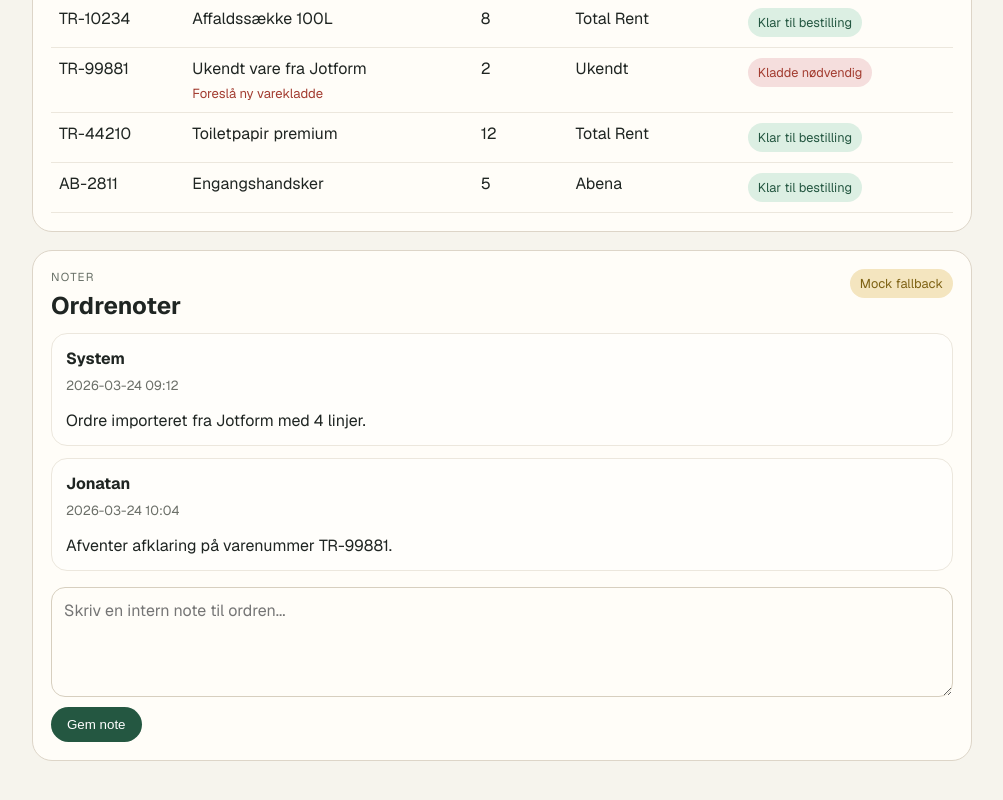
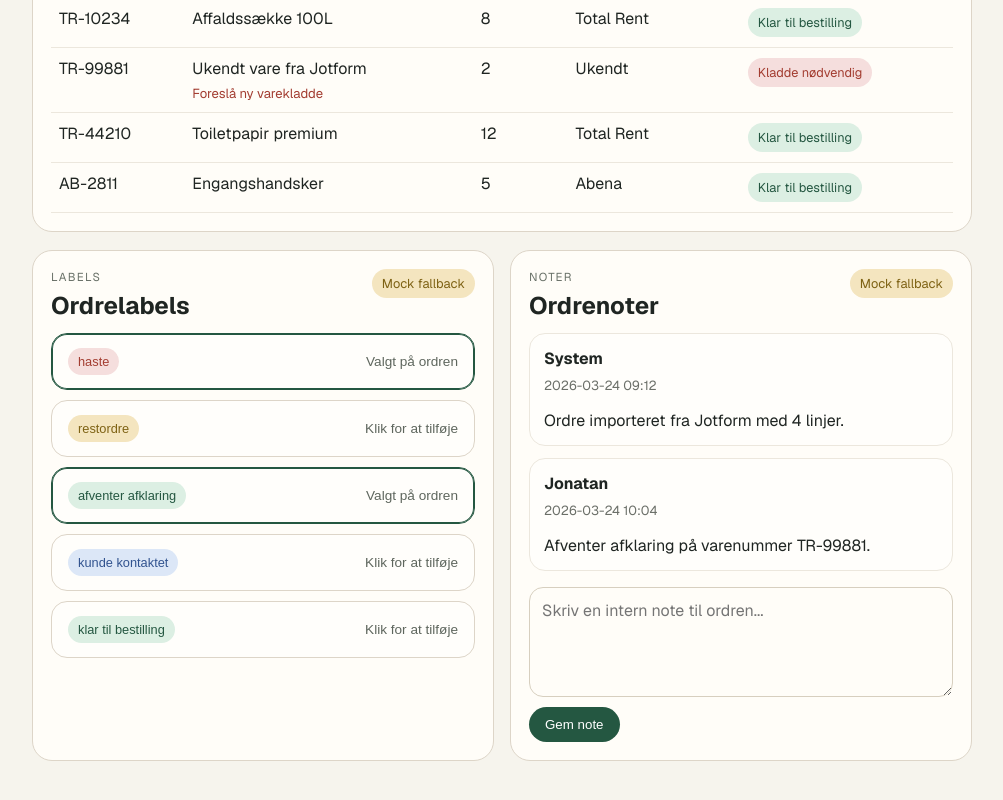
Before and after one commit to agd2d/Bestilling, a Next.js app in the folder implementation/: page /orders/req-2026-031 in a window 1280 px wide. Shown: the part 682-1482 px from the top of the page, without its empty margins (138-1141 px from the left). Built offline with nearby package versions, Linux system fonts and the light colour scheme; no server answers.

Commit message:
Add interactive order labels

```diff
--- /dev/null
+++ b/implementation/app/api/orders/requests/[id]/labels/route.ts
@@ -0,0 +1,54 @@
+import { NextResponse } from "next/server";
+import { isDevAuthBypassed } from "@/lib/env";
+import { toggleOrderLabel } from "@/lib/orders/order-label-actions";
+import { createClient } from "@/lib/supabase/server";
+
+export async function POST(
+  request: Request,
+  context: { params: Promise<{ id: string }> }
+) {
+  try {
+    let isAuthorized = false;
+
+    if (isDevAuthBypassed()) {
+      isAuthorized = true;
+    } else {
+      const authClient = await createClient();
+      const {
+        data: { user },
+      } = await authClient.auth.getUser();
+      isAuthorized = Boolean(user);
+    }
+
+    if (!isAuthorized) {
+      return NextResponse.json({ error: "Ikke autoriseret" }, { status: 401 });
+    }
+
+    const { id } = await context.params;
+    const body = (await request.json()) as { labelId?: string; selected?: boolean };
+
+    if (!body.labelId || typeof body.selected !== "boolean") {
+      return NextResponse.json({ error: "Label-oplysninger mangler" }, { status: 400 });
+    }
+
+    const result = await toggleOrderLabel({
+      requestId: id,
+      labelId: body.labelId,
+      selected: body.selected,
+    });
+
+    if (!result.success) {
+      return NextResponse.json({ error: result.message, source: result.source }, { status: 400 });
+    }
+
+    return NextResponse.json(result);
+  } catch (error) {
+    return NextResponse.json(
+      {
+        error:
+          error instanceof Error ? error.message : "Ukendt fejl ved label-opdatering",
+      },
+      { status: 500 }
+    );
+  }
+}
--- a/implementation/app/globals.css
+++ b/implementation/app/globals.css
@@ -218,6 +218,11 @@ a {
   color: #a33d31;
 }
 
+.pill.info {
+  background: #dce7f7;
+  color: #31538f;
+}
+
 .pill.neutral {
   background: #ece8df;
   color: #5e615c;
@@ -272,6 +277,41 @@ a {
   border-radius: 16px;
   background: #f4f1e7;
   color: #5e665d;
+}
+
+.label-selector-grid {
+  display: grid;
+  gap: 10px;
+}
+
+.label-toggle {
+  display: flex;
+  justify-content: space-between;
+  align-items: center;
+  gap: 12px;
+  width: 100%;
+  padding: 14px 16px;
+  border: 1px solid #ddd5c8;
+  border-radius: 16px;
+  background: #fffefb;
+  color: inherit;
+  cursor: pointer;
+  text-align: left;
+}
+
+.label-toggle.selected {
+  border-color: #245741;
+  box-shadow: inset 0 0 0 1px #245741;
+}
+
+.label-toggle:disabled {
+  opacity: 0.7;
+  cursor: wait;
+}
+
+.label-toggle-meta {
+  color: #5e665d;
+  font-size: 0.85rem;
 }
 
 .two-grid {
--- a/implementation/app/orders/[id]/page.tsx
+++ b/implementation/app/orders/[id]/page.tsx
@@ -1,7 +1,9 @@
 import Link from "next/link";
 import { notFound } from "next/navigation";
+import OrderLabelsPanel from "@/components/OrderLabelsPanel";
 import OrderNotesPanel from "@/components/OrderNotesPanel";
 import OrderStatusSelect from "@/components/OrderStatusSelect";
+import { getLabelTone } from "@/lib/orders/order-labels";
 import { getOrderByIdData } from "@/lib/orders/order-queries";
 
 function pillClass(status: string) {
@@ -24,7 +26,7 @@ export default async function OrderDetailPage({
   params: Promise<{ id: string }>;
 }) {
   const { id } = await params;
-  const { order, source, message, notes } = await getOrderByIdData(id);
+  const { order, source, message, notes, availableLabels } = await getOrderByIdData(id);
 
   if (!order) notFound();
 
@@ -43,7 +45,7 @@ export default async function OrderDetailPage({
           </span>
           <span className={pillClass(order.status)}>{order.status}</span>
           {order.labels.map((label) => (
-            <span className="pill neutral" key={label}>
+            <span className={`pill ${getLabelTone(label)}`} key={label}>
               {label}
             </span>
           ))}
@@ -96,7 +98,15 @@ export default async function OrderDetailPage({
           </table>
         </div>
 
-        <OrderNotesPanel requestId={order.id} notes={notes} source={source} />
+        <div className="two-grid">
+          <OrderLabelsPanel
+            requestId={order.id}
+            availableLabels={availableLabels}
+            selectedLabelNames={order.labels}
+            source={source}
+          />
+          <OrderNotesPanel requestId={order.id} notes={notes} source={source} />
+        </div>
       </section>
     </main>
   );
--- /dev/null
+++ b/implementation/components/OrderLabelsPanel.tsx
@@ -0,0 +1,90 @@
+'use client';
+
+import { useRouter } from 'next/navigation';
+import { useState, useTransition } from 'react';
+import { OrderLabelOption, getLabelTone } from '@/lib/orders/order-labels';
+
+export default function OrderLabelsPanel({
+  requestId,
+  availableLabels,
+  selectedLabelNames,
+  source,
+}: {
+  requestId: string;
+  availableLabels: OrderLabelOption[];
+  selectedLabelNames: string[];
+  source: 'live' | 'mock';
+}) {
+  const router = useRouter();
+  const [selected, setSelected] = useState<string[]>(selectedLabelNames);
+  const [message, setMessage] = useState<string | null>(null);
+  const [isPending, startTransition] = useTransition();
+
+  async function toggleLabel(label: OrderLabelOption) {
+    const nextSelected = !selected.includes(label.name);
+    setMessage(null);
+
+    const response = await fetch(`/api/orders/requests/${requestId}/labels`, {
+      method: 'POST',
+      headers: {
+        'Content-Type': 'application/json',
+      },
+      body: JSON.stringify({
+        labelId: label.id,
+        selected: nextSelected,
+      }),
+    });
+
+    const data = (await response.json()) as { message?: string; error?: string };
+
+    if (!response.ok) {
+      setMessage(data.error ?? 'Label kunne ikke opdateres');
+      return;
+    }
+
+    setSelected((current) =>
+      nextSelected ? [...current, label.name] : current.filter((item) => item !== label.name)
+    );
+    setMessage(data.message ?? 'Label opdateret');
+    startTransition(() => {
+      router.refresh();
+    });
+  }
+
+  return (
+    <div className="card">
+      <div className="card-header">
+        <div>
+          <p className="kicker">Labels</p>
+          <h2>Ordrelabels</h2>
+        </div>
+        <span className={`pill ${source === 'live' ? 'success' : 'warning'}`}>
+          {source === 'live' ? 'Live data' : 'Mock fallback'}
+        </span>
+      </div>
+
+      <div className="label-selector-grid">
+        {availableLabels.map((label) => {
+          const isSelected = selected.includes(label.name);
+
+          return (
+            <button
+              key={label.id}
+              type="button"
+              className={`label-toggle ${isSelected ? 'selected' : ''}`}
+              onClick={() => void toggleLabel(label)}
+              disabled={isPending}
+            >
+              <span className={`pill ${getLabelTone(label.name, label.color)}`}>{label.name}</span>
+              <span className="label-toggle-meta">
+                {isSelected ? 'Valgt på ordren' : 'Klik for at tilføje'}
+              </span>
+            </button>
+          );
+        })}
+      </div>
+
+      {message && <p className="table-meta">{message}</p>}
+    </div>
+  );
+}
--- /dev/null
+++ b/implementation/lib/orders/order-label-actions.ts
@@ -0,0 +1,88 @@
+import { hasEnv } from "@/lib/env";
+import { createAdminClient } from "@/lib/supabase/server";
+
+export interface ToggleOrderLabelResult {
+  success: boolean;
+  source: "live" | "mock";
+  message: string;
+}
+
+function canUseLiveData() {
+  return hasEnv("NEXT_PUBLIC_SUPABASE_URL") && hasEnv("SUPABASE_SERVICE_ROLE_KEY");
+}
+
+export async function toggleOrderLabel(params: {
+  requestId: string;
+  labelId: string;
+  selected: boolean;
+}): Promise<ToggleOrderLabelResult> {
+  if (!params.labelId) {
+    return {
+      success: false,
+      source: "mock",
+      message: "Label mangler.",
+    };
+  }
+
+  if (!canUseLiveData()) {
+    return {
+      success: true,
+      source: "mock",
+      message: "Mock fallback: label er ikke skrevet til databasen endnu.",
+    };
+  }
+
+  try {
+    const supabase = createAdminClient();
+
+    if (params.selected) {
+      const { error } = await supabase.from("request_label_links").upsert(
+        {
+          request_id: params.requestId,
+          label_id: params.labelId,
+        },
+        { onConflict: "request_id,label_id", ignoreDuplicates: true }
+      );
+
+      if (error) {
+        return {
+          success: false,
+          source: "live",
+          message: error.message,
+        };
+      }
+
+      return {
+        success: true,
+        source: "live",
+        message: "Label er tilføjet.",
+      };
+    }
+
+    const { error } = await supabase
+      .from("request_label_links")
+      .delete()
+      .eq("request_id", params.requestId)
+      .eq("label_id", params.labelId);
+
+    if (error) {
+      return {
+        success: false,
+        source: "live",
+        message: error.message,
+      };
+    }
+
+    return {
+      success: true,
+      source: "live",
+      message: "Label er fjernet.",
+    };
+  } catch (error) {
+    return {
+      success: false,
+      source: "live",
+      message: error instanceof Error ? error.message : "Ukendt fejl ved label-opdatering.",
+    };
+  }
+}
--- /dev/null
+++ b/implementation/lib/orders/order-labels.ts
@@ -0,0 +1,24 @@
+export interface OrderLabelOption {
+  id: string;
+  name: string;
+  color: string;
+}
+
+export const defaultOrderLabels: OrderLabelOption[] = [
+  { id: "label-haste", name: "haste", color: "red" },
+  { id: "label-restordre", name: "restordre", color: "amber" },
+  { id: "label-afventer-afklaring", name: "afventer afklaring", color: "slate" },
+  { id: "label-kunde-kontaktet", name: "kunde kontaktet", color: "blue" },
+  { id: "label-klar-til-bestilling", name: "klar til bestilling", color: "green" },
+];
+
+export function getLabelTone(labelName: string, labelColor?: string) {
+  const normalizedColor = (labelColor ?? "").toLowerCase();
+  const normalizedName = labelName.toLowerCase();
+
+  if (normalizedColor === "red" || normalizedName.includes("haste")) return "danger";
+  if (normalizedColor === "amber" || normalizedName.includes("restordre")) return "warning";
+  if (normalizedColor === "green" || normalizedName.includes("klar")) return "success";
+  if (normalizedColor === "blue") return "info";
+  return "neutral";
+}
--- a/implementation/lib/orders/order-notes-actions.ts
+++ b/implementation/lib/orders/order-notes-actions.ts
@@ -3,6 +3,7 @@ import { createAdminClient } from "@/lib/supabase/server";
 
 export interface OrderNoteItem {
   id: string;
+  requestId?: string;
   author: string;
   note: string;
   createdAt: string;
@@ -15,10 +16,7 @@ export interface AddOrderNoteResult {
 }
 
 function canUseLiveData() {
-  return (
-    hasEnv("NEXT_PUBLIC_SUPABASE_URL") &&
-    hasEnv("SUPABASE_SERVICE_ROLE_KEY")
-  );
+  return hasEnv("NEXT_PUBLIC_SUPABASE_URL") && hasEnv("SUPABASE_SERVICE_ROLE_KEY");
 }
 
 export async function addOrderNote(params: {
```
Also changed, not shown: implementation/lib/orders/order-queries.ts (+15 -7 lines), 1 other file (tests, documents, lock files or other folders).
